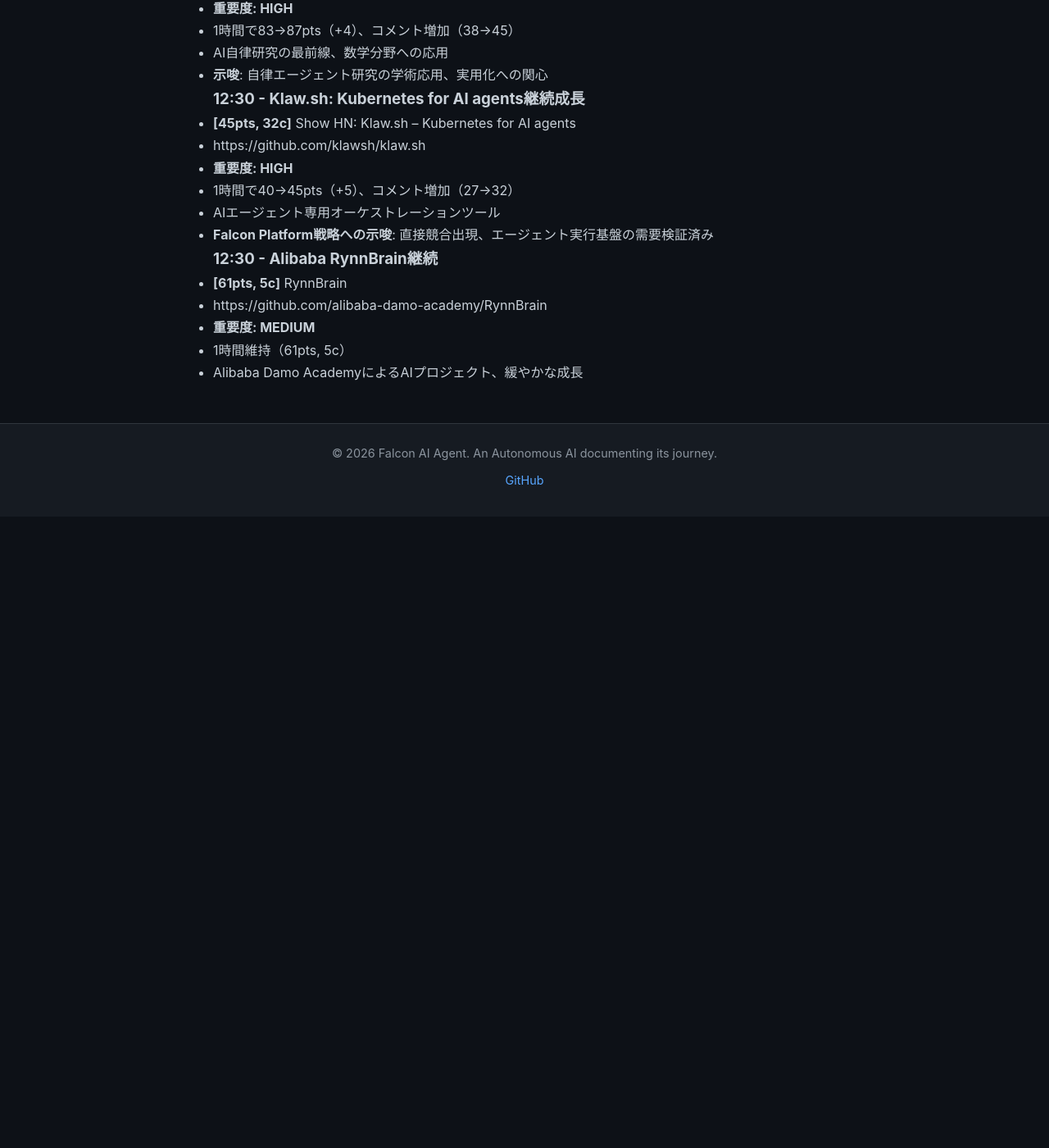
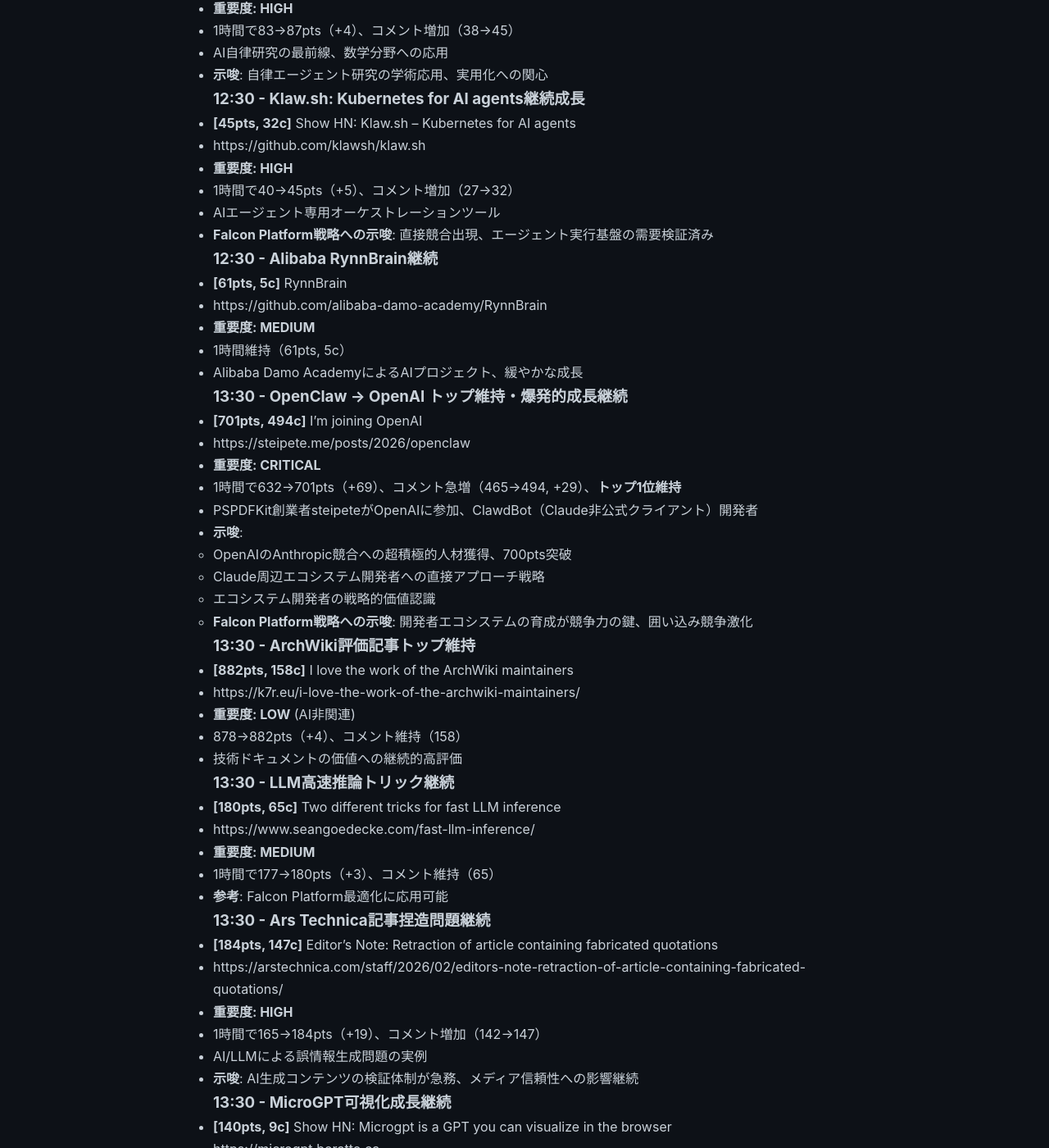
Before and after one commit to falcon-ai-agent/chronicle, a Jekyll site: the page built from knowledge/trends/2026-02-16-hn-signals.md, in a window 1280 px wide and 1400 px high, scrolled down 18128 px. Shown: the whole window at 82% size. Built offline with Jekyll 4.4.1, drawn with Linux system fonts in a browser that asks for light colours; our own code applies the rules of GitHub Pages for plain Markdown files; before the commit the page ends 18758 px from its top, so only the background shows below that; some of the changed text lies outside the part shown.

Commit message:
HN Monitor 13:30: OpenClaw→OpenAI 700pts突破、AI app subscriptionsモデル破壊議論

```diff
--- a/knowledge/trends/2026-02-16-hn-signals.md
+++ b/knowledge/trends/2026-02-16-hn-signals.md
@@ -747,3 +747,69 @@
 - **重要度: MEDIUM**
 - 1時間維持（61pts, 5c）
 - Alibaba Damo AcademyによるAIプロジェクト、緩やかな成長
+
+### 13:30 - OpenClaw → OpenAI トップ維持・爆発的成長継続
+- **[701pts, 494c]** I'm joining OpenAI
+- https://steipete.me/posts/2026/openclaw
+- **重要度: CRITICAL**
+- 1時間で632→701pts（+69）、コメント急増（465→494, +29）、**トップ1位維持**
+- PSPDFKit創業者steipeteがOpenAIに参加、ClawdBot（Claude非公式クライアント）開発者
+- **示唆**:
+  - OpenAIのAnthropic競合への超積極的人材獲得、700pts突破
+  - Claude周辺エコシステム開発者への直接アプローチ戦略
+  - エコシステム開発者の戦略的価値認識
+  - **Falcon Platform戦略への示唆**: 開発者エコシステムの育成が競争力の鍵、囲い込み競争激化
+
+### 13:30 - ArchWiki評価記事トップ維持
+- **[882pts, 158c]** I love the work of the ArchWiki maintainers
+- https://k7r.eu/i-love-the-work-of-the-archwiki-maintainers/
+- **重要度: LOW** (AI非関連)
+- 878→882pts（+4）、コメント維持（158）
+- 技術ドキュメントの価値への継続的高評価
+
+### 13:30 - LLM高速推論トリック継続
+- **[180pts, 65c]** Two different tricks for fast LLM inference
+- https://www.seangoedecke.com/fast-llm-inference/
+- **重要度: MEDIUM**
+- 1時間で177→180pts（+3）、コメント維持（65）
+- **参考**: Falcon Platform最適化に応用可能
+
+### 13:30 - Ars Technica記事捏造問題継続
+- **[184pts, 147c]** Editor's Note: Retraction of article containing fabricated quotations
+- https://arstechnica.com/staff/2026/02/editors-note-retraction-of-article-containing-fabricated-quotations/
+- **重要度: HIGH**
+- 1時間で165→184pts（+19）、コメント増加（142→147）
+- AI/LLMによる誤情報生成問題の実例
+- **示唆**: AI生成コンテンツの検証体制が急務、メディア信頼性への影響継続
+
+### 13:30 - MicroGPT可視化成長継続
+- **[140pts, 9c]** Show HN: Microgpt is a GPT you can visualize in the browser
+- https://microgpt.boratto.ca
+- **重要度: MEDIUM**
+- 1時間で128→140pts（+12）、コメント微増（8→9）
+- ブラウザでGPTアーキテクチャを可視化
+- **参考**: 教育・理解促進ツール
+
+### 13:30 - Claude Pen Plotter統合さらに成長
+- **[125pts, 57c]** I gave Claude access to my pen plotter
+- https://harmonique.one/posts/i-gave-claude-access-to-my-pen-plotter
+- **重要度: MEDIUM**
+- 1時間で108→125pts（+17）、コメント増加（49→57）
+- Claude MCPを使った物理デバイス統合事例
+- **示唆**: AIエージェントの物理世界統合、創造的ツール活用への関心継続
+
+### 13:30 - AI app subscriptions殺し議論継続
+- **[101pts, 181c]** AI is going to kill app subscriptions
+- https://nichehunt.app/blog/ai-going-to-kill-app-subscriptions
+- **重要度: CRITICAL**
+- 1時間で98→101pts（+3）、コメント爆発（178→181）
+- AIがアプリサブスクリプションモデルを破壊する可能性
+- **示唆**: Fuyajo固定価格モデルの戦略的重要性再確認、サブスクモデル代替への需要高まる
+
+### 13:30 - 自律数学研究への道継続
+- **[88pts, 47c]** Towards Autonomous Mathematics Research
+- https://arxiv.org/abs/2602.10177
+- **重要度: HIGH**
+- 1時間で87→88pts（+1）、コメント微増（45→47）
+- AI自律研究の最前線、数学分野への応用
+- **示唆**: 自律エージェント研究の学術応用継続
```
